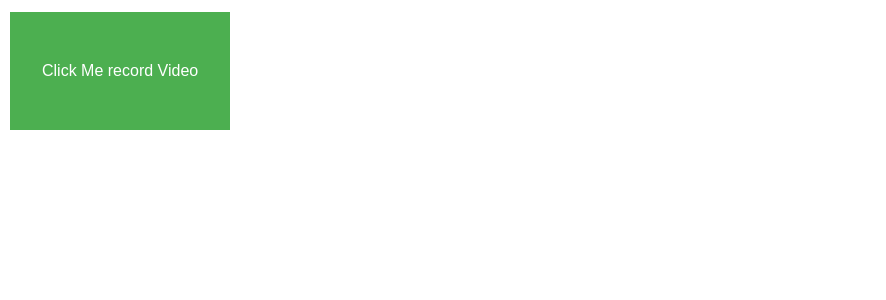
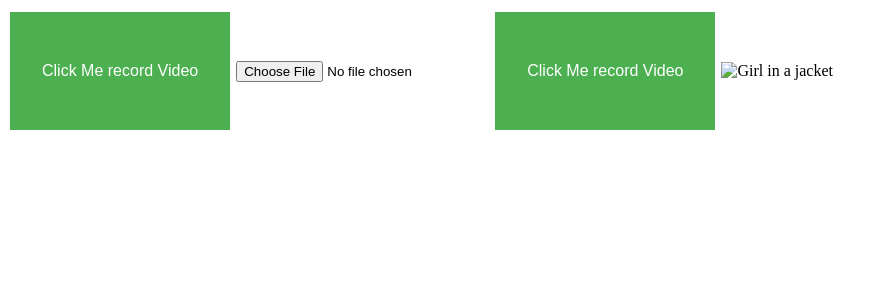
Before and after one commit to zhaojing/zhaojing.github.com, a Jekyll site: the page test.html, which Jekyll copies as it is, in a window 1280 px wide. Shown: the top 300 px of the page, without its empty margins (0-886 px from the left). Built offline with Jekyll 4.4.1, drawn with Linux system fonts in a browser that asks for light colours.

Commit message:
update image png

```diff
--- a/test.html
+++ b/test.html
@@ -18,14 +18,29 @@
 </head>
 <body>
 <button  class="button" onclick="recordVideo()">Click Me record Video</button>
+<input id="imageSelector" type="file" name="image" accept="image/*" />
+<button  class="button" onclick="imageSelect()">Click Me record Video</button>
+<img  id="image" alt="Girl in a jacket" width="500" height="600">
 <script src="https://unpkg.com/dsbridge@3.0.7/dist/dsbridge.js">
 </script>
 <script>
+    window.onload = function() {
+        var imageSelector = document.getElementById("imageSelector");
+        imageSelector.addEventListener("change", handlerImageFile);
+    }
     function recordVideo() {
         bridge.call("recordVideo", function(result) {
             alert(result);
         });
     }
+    function handlerImageFile() {
+        var reader = new FileReader();
+        reader.onload = function(e) {
+            // reader.result为图片地址
+            document.getElementById("image_v").src = reader.result;
+        }
+        reader.readAsDataURL(e.target.files[0]);
+    }
 </script>
 
 </body>
```
